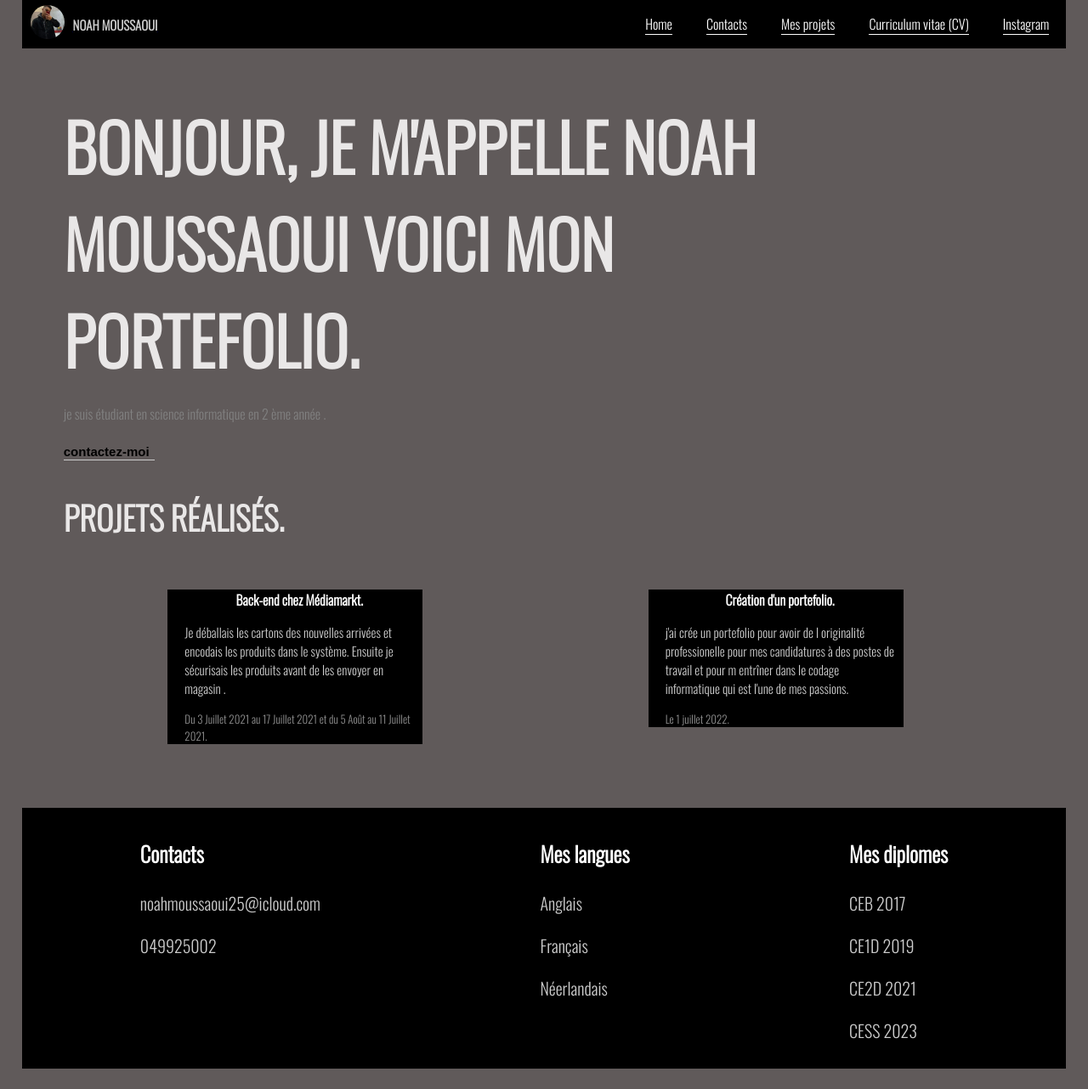
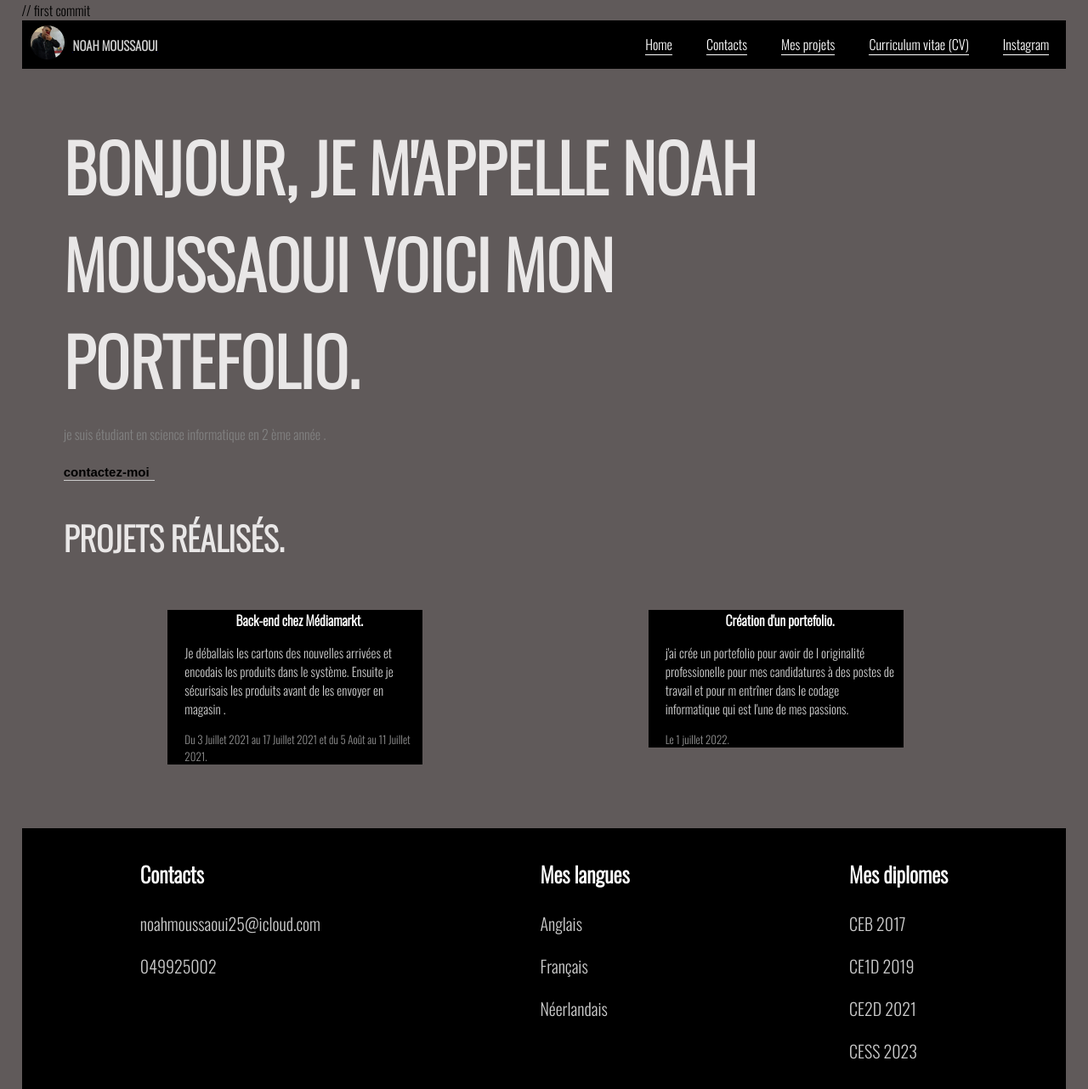
Before and after one commit to NLK-Noah/moussaoui-noah-portfolio, a Flask app: page / in a window 1280 px wide. Shown: the whole page at 85% size. Before the commit the page ends 1258 px from the top, so only its background shows below. Run offline with Flask 3, Linux system fonts and the light colour scheme.

Commit message:
first commit

```diff
--- a/templates/index.html
+++ b/templates/index.html
@@ -1,4 +1,4 @@
-<!DOCTYPE html>
+<!DOCTYPE html>// first commit
 <html lang="fr">
     <head>
         <meta charset="UTF-8">
```
